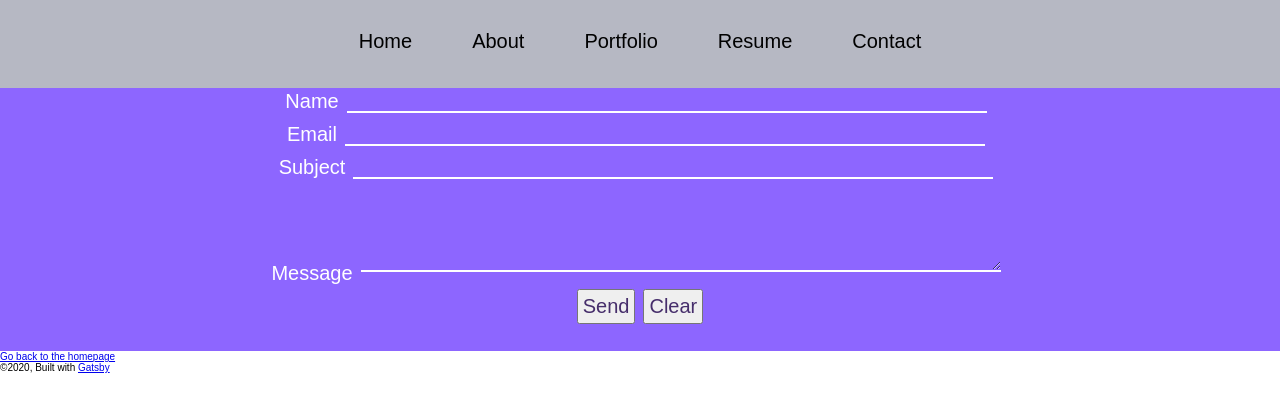
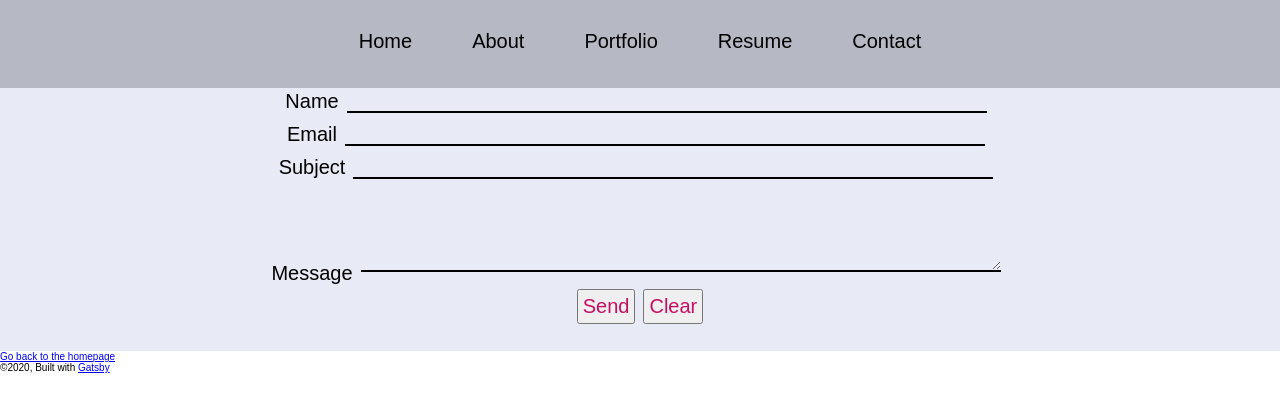
Before and after one commit to rachel-fischoff/portfolio-starter, a Gatsby site: page /contact in a window 1280 px wide. Built offline with nearby package versions, Linux system fonts and the light colour scheme; Gatsby itself is replaced by a stand-in of ours.

Commit message:
with contact page correct color theme-ing

```diff
--- a/src/components/layout.css
+++ b/src/components/layout.css
@@ -12,9 +12,9 @@ html {
 }
 
 .contact-container-row {
-  background-color: rgba(65, 0, 255, 0.6);
+  background-color: #e8eaf6;
   font-size: 2rem;
-  color: white;
+  color:black;
   text-align: center;
 }
 
@@ -23,20 +23,20 @@ html {
   font-size: 100%;
   margin: 4px 4px;
   padding: 4px 4px;
-  color: #462E6B;
+  color: #C41061;
 }
 
 .contact-input {
-  background:rgb(141, 102, 255);
+  background-color: #e8eaf6;
   border: none;
-  border-bottom: 2px solid white;
+  border-bottom: 2px solid black;
   width: 50%;
   margin: 8px 8px;
-  color: white;
+  color: black;
 }
 
 .intro-container-row {
-  background-color: #e8eaf6
+  background-color: #e8eaf6;
 }
 
 .intro-container {
@@ -168,7 +168,7 @@ p {
   bottom: 0;
   z-index: 1;
   /* background: linear-gradient(
-    to right,  #b6b8c3, #fff
+    to right,  #e8eaf6, #fff
   ); */
 }
 
```
